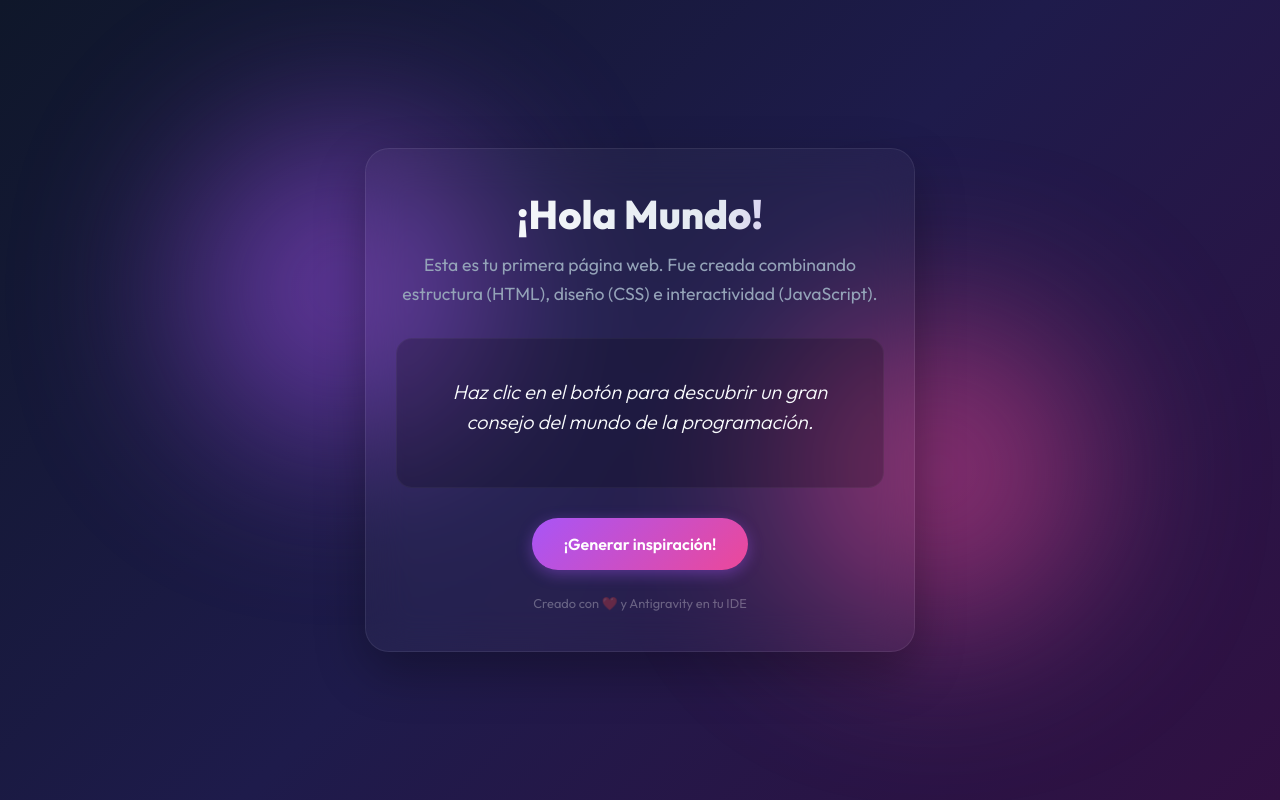
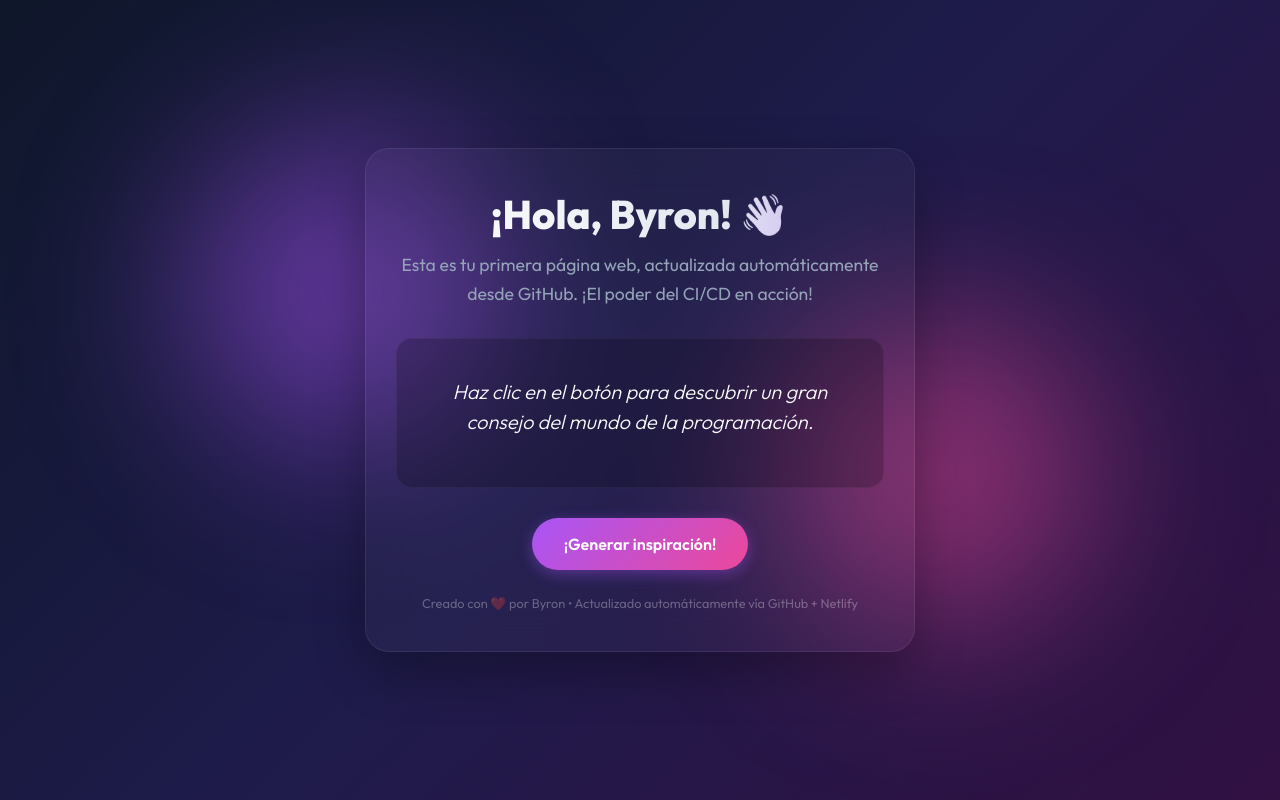
Before and after one commit to ByronCarvajalParedes/mis-primeros-proyectos-web, a plain HTML site: page mi-primera-web/index.html in a window 1280 px wide. Drawn offline with Linux system fonts and the light colour scheme.

Commit message:
Personalizar primera web con nombre de Byron y mensaje CI/CD

```diff
--- a/mi-primera-web/index.html
+++ b/mi-primera-web/index.html
@@ -190,8 +190,8 @@
 <body>
 
     <div class="container">
-        <h1>¡Hola Mundo!</h1>
-        <p class="subtitle">Esta es tu primera página web. Fue creada combinando estructura (HTML), diseño (CSS) e interactividad (JavaScript).</p>
+        <h1>¡Hola, Byron! 👋</h1>
+        <p class="subtitle">Esta es tu primera página web, actualizada automáticamente desde GitHub. ¡El poder del CI/CD en acción!</p>
 
         <div class="interactive-zone">
             <div id="quote" class="quote-text">Haz clic en el botón para descubrir un gran consejo del mundo de la programación.</div>
@@ -201,7 +201,7 @@
         <button class="btn" id="actionBtn">¡Generar inspiración!</button>
 
         <div class="footer">
-            Creado con ❤️ y Antigravity en tu IDE
+            Creado con ❤️ por Byron &bull; Actualizado automáticamente vía GitHub + Netlify
         </div>
     </div>
 
```
